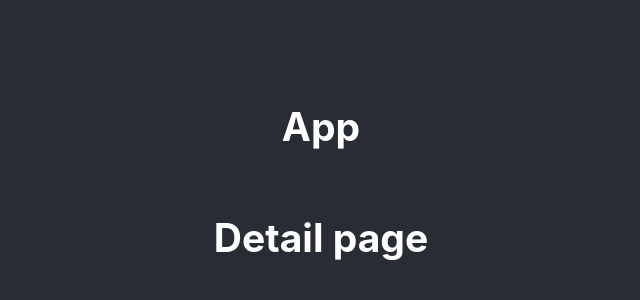
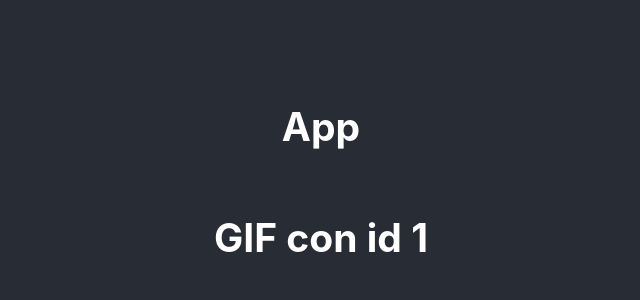
Before and after one commit to jorge-llanque/Gif-Shuriken, a React (Create React App) app: page /gif/1 in a window 1280 px wide. Shown: the part 218-518 px from the top of the page, without its empty margins (319-959 px from the left). Built offline with nearby package versions, Linux system fonts and the light colour scheme.

Commit message:
Add context

```diff
--- a/src/App.js
+++ b/src/App.js
@@ -4,10 +4,14 @@ import { Route } from "wouter";
 import Home from "./pages/Home";
 import Detail from './pages/Detail'
 import SearchResults from "./pages/SearchResults";
+import StaticContext from "./context/StaticContext";
+
 
 function App() {
 
   return (
+    <StaticContext.Provider value={{name: 'midudev',
+    suscribeteAlCanal: true}}>
     <div className="App">
       <section className="App-content">
         <h1>App</h1>
@@ -18,6 +22,7 @@ function App() {
         <Route component={Detail} path="/gif/:id" />
       </section>
     </div>
+    </StaticContext.Provider>
   );
 }
 
--- a/src/components/Gif.js
+++ b/src/components/Gif.js
@@ -4,7 +4,7 @@ export default function Gif({title, id, url}){
     return (
         <div>
             <h4>{title}</h4>
-            <img src={url} alt={title} />
+            <img loading='lazy' src={url} alt={title} />
         </div>
     )
 }
--- /dev/null
+++ b/src/context/StaticContext.js
@@ -0,0 +1,8 @@
+import React from 'react'
+
+const Context = React.createContext({
+    name: 'esto-es-sin-provider',
+    suscribeteAlCanal: true
+})
+
+export default Context
--- a/src/hooks/useGifs.js
+++ b/src/hooks/useGifs.js
@@ -7,7 +7,7 @@ export default function useGifs({keyword} = {keyword: null}) {
 
     useEffect(() => {
         setLoading(true)
-        const keywordToUse = keyword || localStorage.getItem('lastKeyword')
+        const keywordToUse = keyword || localStorage.getItem('lastKeyword') || 'random'
 
         getGifs({keyword: keywordToUse})
             .then(gifs => {
--- a/src/pages/Detail/index.js
+++ b/src/pages/Detail/index.js
@@ -1,9 +1,9 @@
-import React from 'react'
+import React, { useContext } from 'react'
+import StaticContext from '../../context/StaticContext'
 
-export default function Detail() {
-    return (
-        <div>
-            <h1>Detail page</h1>
-        </div>
-    )
+export default function Detail({params}) {
+    const context = useContext(StaticContext)
+    console.log(context)
+
+    return <h1>GIF con id {params.id}</h1>
 }
```
Also changed, not shown: src/pages/Home/index.js (line endings or trailing spaces).
